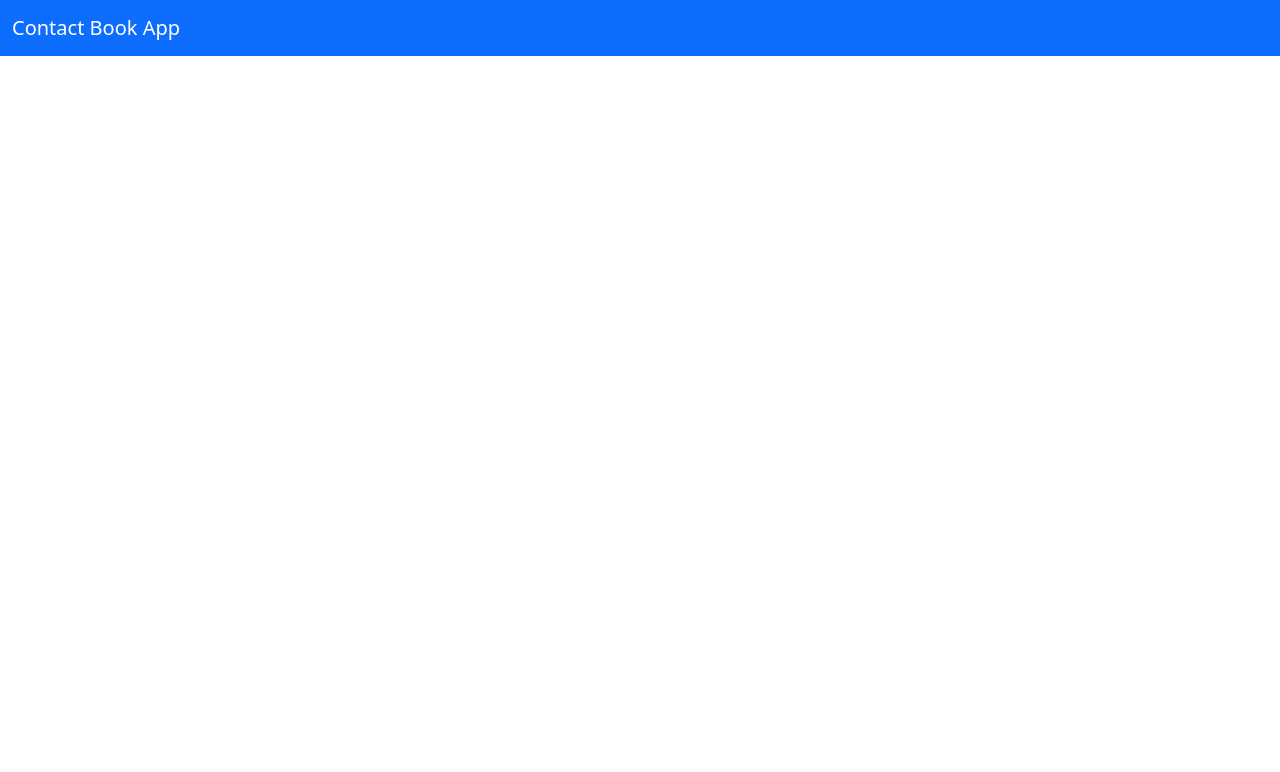
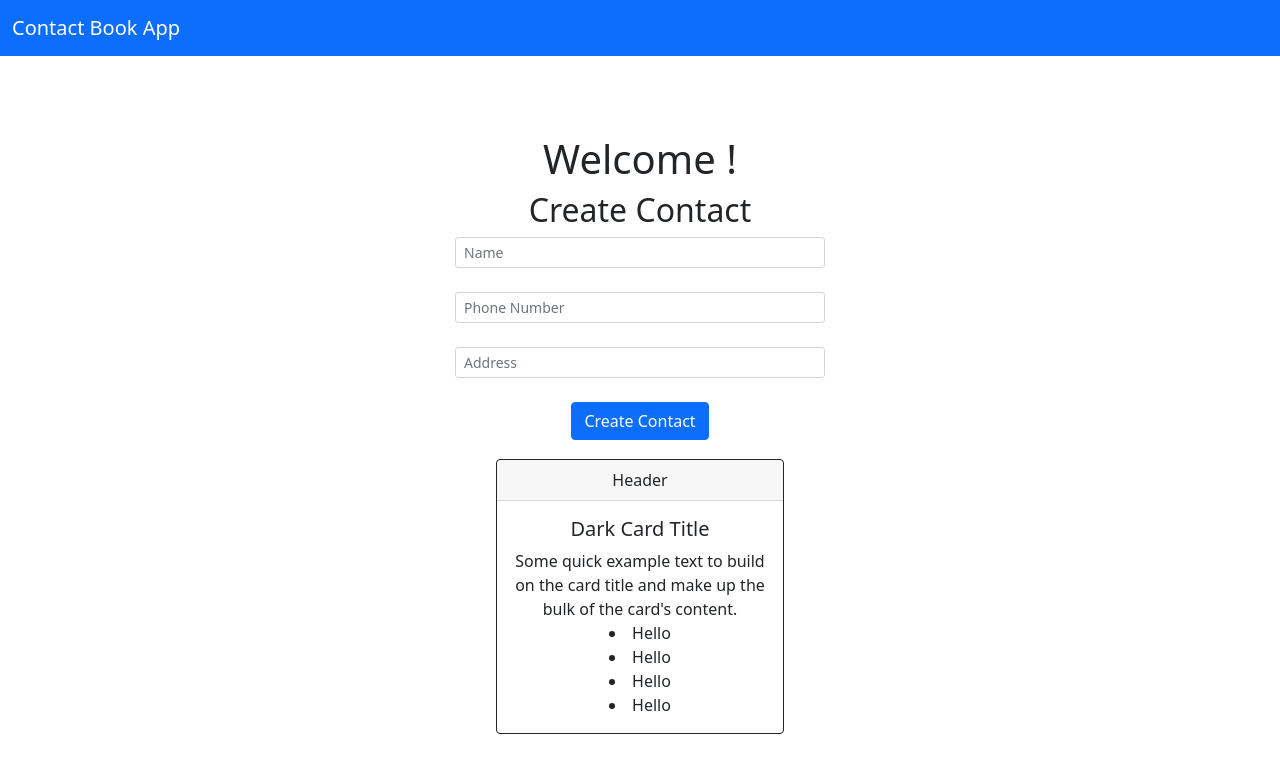
Before and after one commit to maxrabin17/my-phase-3-project, a React (Create React App) app in the folder frontend/: page /contacts in a window 1280 px wide. Shown: the top 772 px of the page. Built offline with nearby package versions, Linux system fonts and the light colour scheme; no server answers.

Commit message:
Set up path to contact page

```diff
--- a/frontend/src/components/App.js
+++ b/frontend/src/components/App.js
@@ -71,7 +71,7 @@ const App = () => {
                     <Route exact path="/">
                         <Signup />
                     </Route>
-                    <Route exact path='/users/:id'>
+                    <Route path='/contacts'>
                         <Contacts contacts={contacts} user={user} setUserName={setUserName} userName={userName}/>
                     </Route>
                 </Switch>
--- a/frontend/src/components/Contacts.js
+++ b/frontend/src/components/Contacts.js
@@ -55,7 +55,8 @@ const Contacts = ({user, contacts, userName}) => {
     return (
         <div className="contact-form">
             <form onSubmit={handleSubmit}>
-                <h1>Contact Information</h1>
+                <h1>{`Welcome ${userName}!`}</h1>
+                <h2>Create Contact</h2>
                 <Form.Control size="sm" type="text" placeholder="Name" name="name" onChange={ handleChange }/>
                 <br />
                 <Form.Control size="sm" type="text" placeholder="Phone Number" name="phone_number" onChange={ handleChange }/>
--- a/frontend/src/components/Login.js
+++ b/frontend/src/components/Login.js
@@ -18,7 +18,7 @@ const Login = ({user, setUserName, userName}) => {
         e.preventDefault()
         setUserName(form.username)
         // let user = users.data.find((a) => a.username == form.username)
-        history.push(`/users/search?q=${userName}`)
+        history.push(`/contacts`)
     }
 
     const handleChange = (e) => {
```
